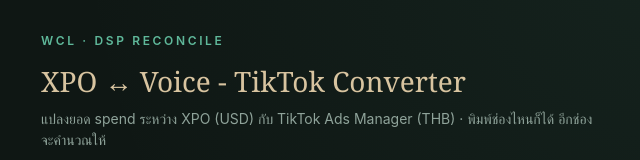
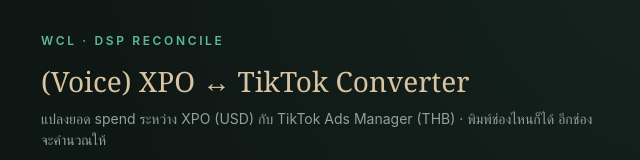
Before and after one commit to nuiapisith-ops/Voice-TikTok-Converter, a plain HTML site: page index.html in a window 1280 px wide. Shown: the top 160 px of the page, without its empty margins (319-959 px from the left). Drawn offline with Linux system fonts and the light colour scheme.

Commit message:
Update index.html

```diff
--- a/index.html
+++ b/index.html
@@ -70,7 +70,7 @@
 <div class="wrap">
   <div class="head">
     <div class="kicker">WCL · DSP Reconcile</div>
-    <h1>XPO ↔ Voice - TikTok Converter</h1>
+    <h1>(Voice) XPO ↔ TikTok Converter</h1>
     <p class="sub">แปลงยอด spend ระหว่าง XPO (USD) กับ TikTok Ads Manager (THB) · พิมพ์ช่องไหนก็ได้ อีกช่องจะคำนวณให้</p>
   </div>
 
```
